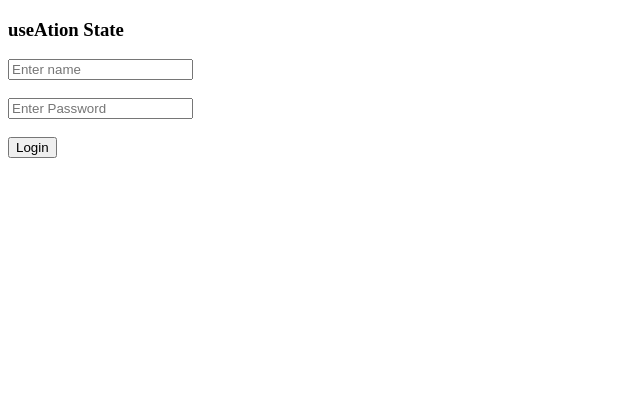
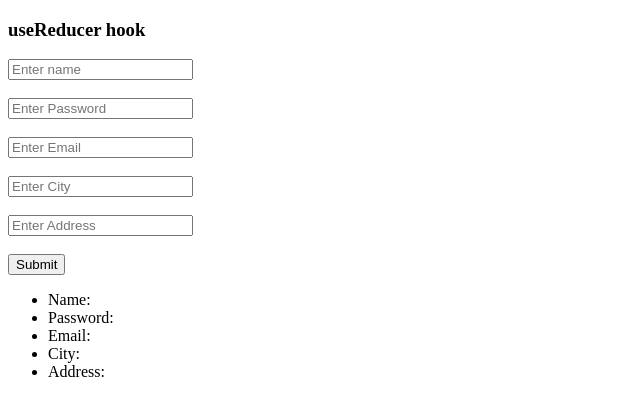
Before and after one commit to KaranSingh3112/React_api, a React (Vite) app: page / in a window 1280 px wide. Shown: the top 416 px of the page, without its empty margins (0-640 px from the left). Built offline with nearby package versions, Linux system fonts and the light colour scheme.

Commit message:
learned useReducer hook

```diff
--- a/src/App.jsx
+++ b/src/App.jsx
@@ -1,38 +1,39 @@
-import { useActionState } from "react"
+import { useReducer } from "react";
 
-export default function App(){
+const emptyData = {
+  name:'',
+  password:'',
+  email:'',
+  city:'',
+  address:'',
+}
+function getData(values,action){
+  return {...values,[action.type]:action.val}
 
-  function handleLogin(prevData,formData){
-    let name = formData.get("name")
-    let pass = formData.get("password")
-    let regex = /^[A-Z0-9]+$/i
 
-    if(!name || name.length>6){
-      return { Error: "Name should not be blank and less than 6 character",name, pass}
-    }else if(!regex.test(pass)){
-      return { Error: "Password should only contain numbers and alphabet",name, pass}
-    }else{
-      return {message: 'Login Succesfully',name, pass}
-    }
-  }
+}
 
-  const [data,action,pending] = useActionState(handleLogin)
-
+function App(){
+  //dispatch :- use to get input field values
+  const [data,dispatch] = useReducer(getData,emptyData);
 
   return(
     <div>
-      <h3>useAtion State</h3>
-      {
-        data?.message && <span style={{color:'green'}}>{data.message}</span>
-      }
-      {
-        data?.Error && <span style={{color:"red"}}>{data.Error}</span>
-      }
-      <form action={action}>
-        <input type="text" defaultValue={data?.name} name="name" placeholder="Enter name"/> <br /><br />
-        <input type="text" defaultValue={data?.pass} name="password" placeholder="Enter Password"/> <br /><br />
-        <button>Login</button>
-      </form>
+      <h3>useReducer hook</h3>
+      <input type="text" onChange={(event)=>dispatch({val:event.target.value,type:'name'})} placeholder="Enter name"/><br /> <br />
+      <input type="text" onChange={(event)=>dispatch({val:event.target.value,type:'password'})} placeholder="Enter Password"/><br /><br />
+      <input type="text" onChange={(event)=>dispatch({val:event.target.value,type:"email"})} placeholder="Enter Email"/><br /><br />
+      <input type="text" onChange={(event)=>dispatch({val:event.target.value,type:"city"})} placeholder="Enter City"/><br /><br />
+      <input type="text" onChange={(event)=>dispatch({val:event.target.value,type:'address'})} placeholder="Enter Address"/><br /><br />
+      <button>Submit</button>
+      <ul>
+        <li>Name: {data.name}</li>
+        <li>Password: {data.password}</li>
+        <li>Email: {data.email}</li>
+        <li>City: {data.city}</li>
+        <li>Address: {data.address}</li>
+      </ul>
     </div>
   )
 }
+export default App;
```
